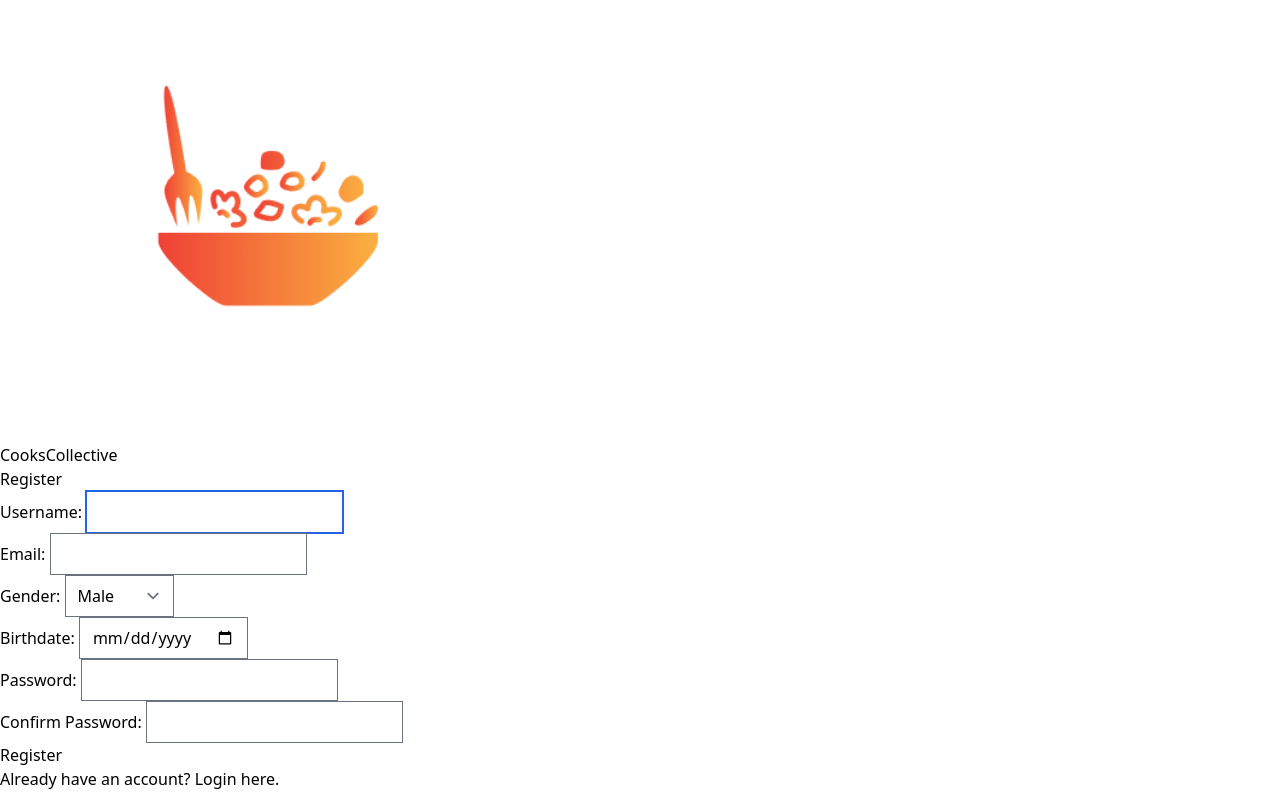
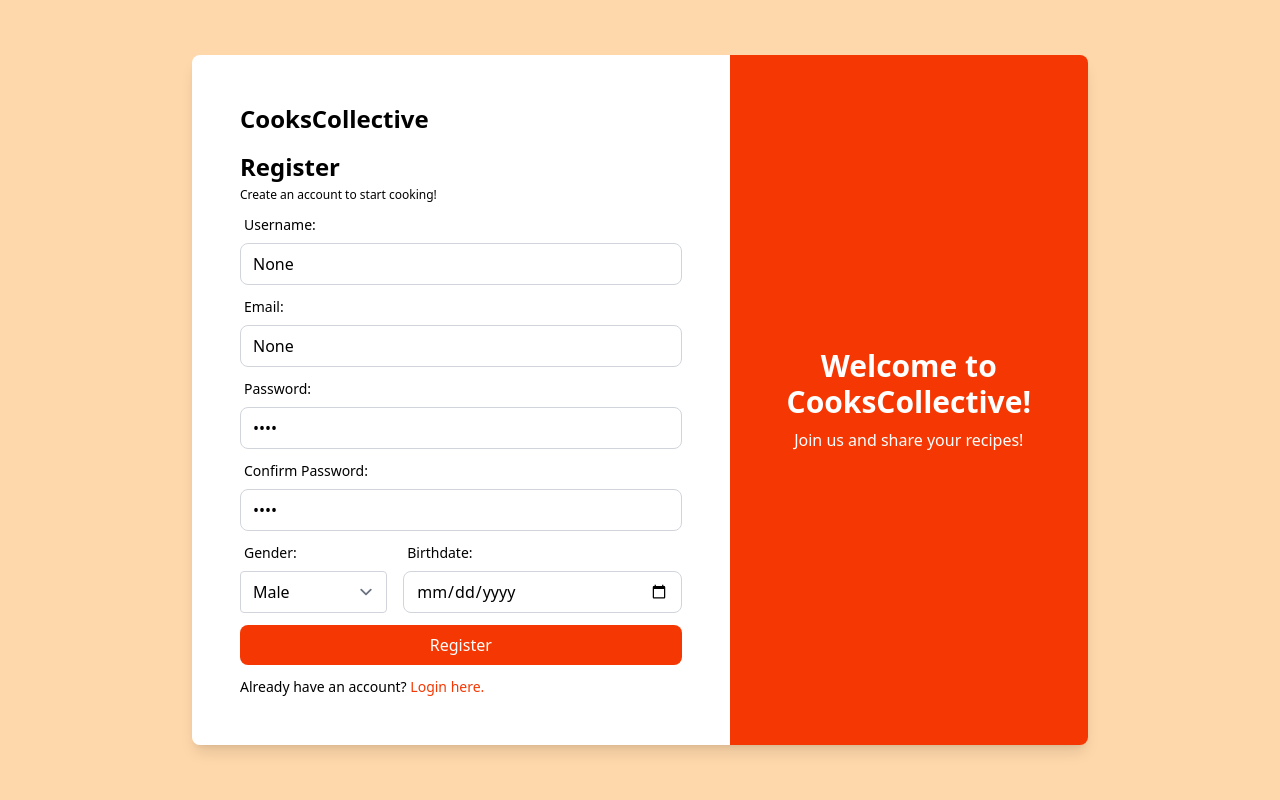
Before and after one commit to valceven/collective-cooks, a Django app: page /auth/register in a window 1280 px wide. Run offline with Django 5.2, Linux system fonts and the light colour scheme; style sheets or scripts are compiled from the project's sources; some libraries are stand-ins or nearby versions.

Commit message:
Added dark mode integration and designs for auth pages

```diff
--- a/CollectiveCooks/Foods/static/css/dist/styles.css
+++ b/CollectiveCooks/Foods/static/css/dist/styles.css
@@ -797,8 +797,40 @@
   margin-right: auto;
 }
 
+.mb-1 {
+  margin-bottom: 0.25rem;
+}
+
+.mb-4 {
+  margin-bottom: 1rem;
+}
+
+.ml-1 {
+  margin-left: 0.25rem;
+}
+
 .mr-5 {
   margin-right: 1.25rem;
+}
+
+.mt-1 {
+  margin-top: 0.25rem;
+}
+
+.mt-4 {
+  margin-top: 1rem;
+}
+
+.mt-2 {
+  margin-top: 0.5rem;
+}
+
+.mr-2 {
+  margin-right: 0.5rem;
+}
+
+.mr-4 {
+  margin-right: 1rem;
 }
 
 .block {
@@ -848,6 +896,38 @@
 
 .w-\[92\%\] {
   width: 92%;
+}
+
+.w-full {
+  width: 100%;
+}
+
+.w-1\/3 {
+  width: 33.333333%;
+}
+
+.w-2\/3 {
+  width: 66.666667%;
+}
+
+.w-\[40\%\] {
+  width: 40%;
+}
+
+.w-\[60\%\] {
+  width: 60%;
+}
+
+.max-w-4xl {
+  max-width: 56rem;
+}
+
+.flex-grow {
+  flex-grow: 1;
+}
+
+.flex-col {
+  flex-direction: column;
 }
 
 .items-center {
@@ -862,20 +942,42 @@
   justify-content: space-between;
 }
 
+.space-y-10 > :not([hidden]) ~ :not([hidden]) {
+  --tw-space-y-reverse: 0;
+  margin-top: calc(2.5rem * calc(1 - var(--tw-space-y-reverse)));
+  margin-bottom: calc(2.5rem * var(--tw-space-y-reverse));
+}
+
+.space-y-6 > :not([hidden]) ~ :not([hidden]) {
+  --tw-space-y-reverse: 0;
+  margin-top: calc(1.5rem * calc(1 - var(--tw-space-y-reverse)));
+  margin-bottom: calc(1.5rem * var(--tw-space-y-reverse));
+}
+
+.space-y-3 > :not([hidden]) ~ :not([hidden]) {
+  --tw-space-y-reverse: 0;
+  margin-top: calc(0.75rem * calc(1 - var(--tw-space-y-reverse)));
+  margin-bottom: calc(0.75rem * var(--tw-space-y-reverse));
+}
+
+.overflow-hidden {
+  overflow: hidden;
+}
+
+.rounded-3xl {
+  border-radius: 1.5rem;
+}
+
+.rounded-full {
+  border-radius: 9999px;
+}
+
 .rounded-lg {
   border-radius: 0.5rem;
 }
 
-.rounded-xl {
-  border-radius: 0.75rem;
-}
-
-.rounded-2xl {
-  border-radius: 1rem;
-}
-
-.rounded-3xl {
-  border-radius: 1.5rem;
+.rounded {
+  border-radius: 0.25rem;
 }
 
 .rounded-l-2xl {
@@ -888,13 +990,17 @@
   border-bottom-right-radius: 1rem;
 }
 
-.rounded-l-3xl {
-  border-top-left-radius: 1.5rem;
-  border-bottom-left-radius: 1.5rem;
+.border {
+  border-width: 1px;
 }
 
 .border-none {
   border-style: none;
+}
+
+.border-gray-300 {
+  --tw-border-opacity: 1;
+  border-color: rgb(209 213 219 / var(--tw-border-opacity));
 }
 
 .bg-accent1 {
@@ -912,6 +1018,11 @@
   background-color: rgb(255 255 255 / var(--tw-bg-opacity));
 }
 
+.bg-orange-200 {
+  --tw-bg-opacity: 1;
+  background-color: rgb(254 215 170 / var(--tw-bg-opacity));
+}
+
 .bg-white {
   --tw-bg-opacity: 1;
   background-color: rgb(255 255 255 / var(--tw-bg-opacity));
@@ -921,8 +1032,21 @@
   padding: 0.25rem;
 }
 
-.p-2 {
-  padding: 0.5rem;
+.p-8 {
+  padding: 2rem;
+}
+
+.p-5 {
+  padding: 1.25rem;
+}
+
+.p-12 {
+  padding: 3rem;
+}
+
+.px-10 {
+  padding-left: 2.5rem;
+  padding-right: 2.5rem;
 }
 
 .px-4 {
@@ -950,18 +1074,49 @@
   padding-bottom: 0.5rem;
 }
 
-.py-1 {
-  padding-top: 0.25rem;
-  padding-bottom: 0.25rem;
+.pl-4 {
+  padding-left: 1rem;
+}
+
+.text-center {
+  text-align: center;
 }
 
 .font-serif {
   font-family: ui-serif, Georgia, Cambria, "Times New Roman", Times, serif;
 }
 
+.text-2xl {
+  font-size: 1.5rem;
+  line-height: 2rem;
+}
+
 .text-5xl {
   font-size: 3rem;
   line-height: 1;
+}
+
+.text-sm {
+  font-size: 0.875rem;
+  line-height: 1.25rem;
+}
+
+.text-xs {
+  font-size: 0.75rem;
+  line-height: 1rem;
+}
+
+.text-3xl {
+  font-size: 1.875rem;
+  line-height: 2.25rem;
+}
+
+.font-bold {
+  font-weight: 700;
+}
+
+.font-medium {
+  font-weight: 500;
 }
 
 .leading-normal {
@@ -972,15 +1127,57 @@
   letter-spacing: 0em;
 }
 
+.text-accent1 {
+  --tw-text-opacity: 1;
+  color: rgb(245 56 3 / var(--tw-text-opacity));
+}
+
+.text-light-mode {
+  --tw-text-opacity: 1;
+  color: rgb(255 255 255 / var(--tw-text-opacity));
+}
+
+.text-red-500 {
+  --tw-text-opacity: 1;
+  color: rgb(239 68 68 / var(--tw-text-opacity));
+}
+
+.text-white {
+  --tw-text-opacity: 1;
+  color: rgb(255 255 255 / var(--tw-text-opacity));
+}
+
+.text-dark-mode {
+  --tw-text-opacity: 1;
+  color: rgb(18 18 18 / var(--tw-text-opacity));
+}
+
+.shadow-lg {
+  --tw-shadow: 0 10px 15px -3px rgb(0 0 0 / 0.1), 0 4px 6px -4px rgb(0 0 0 / 0.1);
+  --tw-shadow-colored: 0 10px 15px -3px var(--tw-shadow-color), 0 4px 6px -4px var(--tw-shadow-color);
+  box-shadow: var(--tw-ring-offset-shadow, 0 0 #0000), var(--tw-ring-shadow, 0 0 #0000), var(--tw-shadow);
+}
+
 .shadow-md {
   --tw-shadow: 0 4px 6px -1px rgb(0 0 0 / 0.1), 0 2px 4px -2px rgb(0 0 0 / 0.1);
   --tw-shadow-colored: 0 4px 6px -1px var(--tw-shadow-color), 0 2px 4px -2px var(--tw-shadow-color);
   box-shadow: var(--tw-ring-offset-shadow, 0 0 #0000), var(--tw-ring-shadow, 0 0 #0000), var(--tw-shadow);
 }
 
-.hover\:bg-accent1:hover {
-  --tw-bg-opacity: 1;
-  background-color: rgb(245 56 3 / var(--tw-bg-opacity));
+.transition-transform {
+  transition-property: transform;
+  transition-timing-function: cubic-bezier(0.4, 0, 0.2, 1);
+  transition-duration: 150ms;
+}
+
+.duration-300 {
+  transition-duration: 300ms;
+}
+
+.hover\:scale-150:hover {
+  --tw-scale-x: 1.5;
+  --tw-scale-y: 1.5;
+  transform: translate(var(--tw-translate-x), var(--tw-translate-y)) rotate(var(--tw-rotate)) skewX(var(--tw-skew-x)) skewY(var(--tw-skew-y)) scaleX(var(--tw-scale-x)) scaleY(var(--tw-scale-y));
 }
 
 .hover\:bg-accent2:hover {
--- a/CollectiveCooks/accounts/templates/register/register_page.html
+++ b/CollectiveCooks/accounts/templates/register/register_page.html
@@ -1,5 +1,4 @@
-{% load static %}
-
+{% load static tailwind_tags %}
 <!DOCTYPE html>
 <html lang="en">
 <head>
@@ -7,77 +6,143 @@
     <meta name="viewport" content="width=device-width, initial-scale=1.0">
     <title>CooksCollective - Register</title>
     <link rel="stylesheet" href="{% static 'css/styles.css' %}">
+    {% tailwind_css %}
 </head>
-<body>
+<body class="h-screen flex justify-center items-center bg-orange-200 dark:bg-dark-mode">
 
-    <div class="auth-container">
+    <main class="flex w-full max-w-4xl rounded-lg shadow-lg overflow-hidden">
+        <div class="w-[60%] flex flex-col justify-center p-12 bg-white dark:bg-gray-800">
+            <h1 class="text-2xl font-bold mb-4">CooksCollective</h1>
+            <h1 class="text-2xl font-bold">Register</h1>
+            <p class="mt-1 text-xs">Create an account to start cooking!</p>
+
+            <form method="POST" action="{% url 'auth:register' %}" class="space-y-3">
+                {% csrf_token %}
+
+                <div class=>
+                    <label for="id_username" class="block text-sm font-medium ml-1 mb-1">Username:</label>
                     <div>
+                        <input
+                            type="text"
+                            name="username"
+                            id="id_username"
+                            value="{{ form.username.value }}"
+                            class="border border-gray-300 rounded-lg mt-1 w-full focus:outline-none focus:ring focus:ring-blue-400"
+                            placeholder="Enter your username"
+                        >
+                        {% if form.username.errors %}
+                            <div class="text-red-500 text-sm">{{ form.username.errors }}</div>
+                        {% endif %}
                     </div>
-        <a href="/" class="navbar-brand">
-            <img src="{% static 'images/image-logo.png' %}" class="logo" alt="Cooks Collective Logo" />
-            <span class="brand-name">CooksCollective</span>
-        </a>
+                </div>
 
-        <h2>Register</h2>
+                <div class="form-group">
+                    <label for="id_email" class="block text-sm font-medium ml-1 mb-1">Email:</label>
+                    <div>
+                        <input
+                            type="email"
+                            name="email"
+                            id="id_email"
+                            value="{{ form.email.value }}"
+                            class="border border-gray-300 rounded-lg mt-1 w-full focus:outline-none focus:ring focus:ring-blue-400"
+                            placeholder="Enter your email"
+                        >
+                        {% if form.email.errors %}
+                            <div class="text-red-500 text-sm">{{ form.email.errors }}</div>
+                        {% endif %}
+                    </div>
+                </div>
 
-        <form method="POST">
-            {% csrf_token %}
                 <div class="form-group">
-                <label for="id_username">Username:</label>
-                {{ form.username }}
-                {% if form.username.errors %}
-                    <div class="error">{{ form.username.errors }}</div>
+                    <label for="id_password1" class="block text-sm font-medium ml-1 mb-1">Password:</label>
+                    <div>
+                        <input
+                            type="password"
+                            name="password1"
+                            id="id_password1"
+                            value="{{ form.password1.value }}"
+                            class="border border-gray-300 rounded-lg mt-1 w-full focus:outline-none focus:ring focus:ring-blue-400"
+                            placeholder="Enter your password"
+                        >
+                        {% if form.password1.errors %}
+                            <div class="text-red-500 text-sm">{{ form.password1.errors }}</div>
+                        {% endif %}
+                    </div>
+                </div>
+
+                <div class="form-group">
+                    <label for="id_password2" class="block text-sm font-medium ml-1 mb-1">Confirm Password:</label>
+                    <div>
+                        <input
+                            type="password"
+                            name="password2"
+                            id="id_password2"
+                            value="{{ form.password2.value }}"
+                            class="border border-gray-300 rounded-lg mt-1 w-full focus:outline-none focus:ring focus:ring-blue-400"
+                            placeholder="Confirm your password"
+                        >
+                        {% if form.password2.errors %}
+                            <div class="text-red-500 text-sm">{{ form.password2.errors }}</div>
+                        {% endif %}
+                    </div>
+                </div>
+
+                <div class="flex items-center">
+                    <div class="w-1/3">
+                        <label for="id_gender" class="block text-sm font-medium ml-1 mb-1">Gender:</label>
+                        <select
+                            name="gender"
+                            id="id_gender"
+                            class="border border-gray-300 rounded focus:outline-none focus:ring focus:ring-blue-400 w-full mt-1"
+                        >
+                            {% for value, label in form.gender.field.choices %}
+                                <option value="{{ value }}">
+                                    {{ label }}
+                                </option>
+                            {% endfor %}
+                        </select>
+                        {% if form.gender.errors %}
+                            <div class="text-red-500 text-sm">{{ form.gender.errors }}</div>
                         {% endif %}
                     </div>
 
-            <div class="form-group">
-                <label for="id_email">Email:</label>
-                {{ form.email }}
-                {% if form.email.errors %}
-                    <div class="error">{{ form.email.errors }}</div>
+                    <div class="w-2/3 pl-4">
+                        <label for="id_birthdate" class="block text-sm font-medium ml-1 mb-1">Birthdate:</label>
+
+                            <input
+                                type="date"
+                                name="birthdate"
+                                id="id_birthdate"
+                                value="{{ form.birthdate.value }}"
+                                class="border border-gray-300 rounded-lg mt-1 w-full focus:outline-none focus:ring focus:ring-blue-400"
+                            >
+                            {% if form.birthdate.errors %}
+                                <div class="text-red-500 text-sm">{{ form.birthdate.errors }}</div>
                             {% endif %}
+
+                    </div>
                 </div>
 
                 <div class="form-group">
-                <label for="id_gender">Gender:</label>
-                {{ form.gender }}
-                {% if form.gender.errors %}
-                    <div class="error">{{ form.gender.errors }}</div>
-                {% endif %}
+                    <button type="submit" class="w-full bg-accent1 text-white py-2 rounded-lg hover:bg-accent2">Register</button>
                 </div>
 
-            <div class="form-group">
-                <label for="id_birthdate">Birthdate:</label>
-                {{ form.birthdate }}
-                {% if form.birthdate.errors %}
-                    <div class="error">{{ form.birthdate.errors }}</div>
-                {% endif %}
-            </div>
-
-            <div class="form-group">
-                <label for="id_password1">Password:</label>
-                {{ form.password1 }}
-                {% if form.password1.errors %}
-                    <div class="error">{{ form.password1.errors }}</div>
-                {% endif %}
-            </div>
-
-            <div class="form-group">
-                <label for="id_password2">Confirm Password:</label>
-                {{ form.password2 }}
-                {% if form.password2.errors %}
-                    <div class="error">{{ form.password2.errors }}</div>
-                {% endif %}
-            </div>
-
-            <button type="submit">Register</button>
-            <p>Already have an account? <a href="{% url 'auth:login' %}">Login here.</a></p>
+                <p class="mt-4 text-sm">Already have an account? <a href="{% url 'auth:login' %}" class="text-accent1 hover:underline">Login here.</a></p>
             </form>
 
             {% for message in messages %}
-            <div>{{ message }}</div>
+                <div class="text-red-500">{{ message }}</div>
             {% endfor %}
         </div>
 
+        <div class="w-[40%] bg-accent1 flex justify-center items-center">
+            <!-- Background content can be added here -->
+            <div class="text-white text-center">
+                <h2 class="text-3xl font-bold">Welcome to CooksCollective!</h2>
+                <p class="mt-2">Join us and share your recipes!</p>
+            </div>
+        </div>
+    </main>
+
 </body>
 </html>
```
Also changed, not shown: other parts of CollectiveCooks/Foods/static/css/dist/styles.css (+46 -5 lines), CollectiveCooks/Foods/static_src/tailwind.config.js (+8 -7 lines), CollectiveCooks/accounts/templates/login/login_page.html (+47 -26 lines), CollectiveCooks/templates/layout.html (+7 -7 lines). Lines whose indentation alone changed are shown as unchanged.
